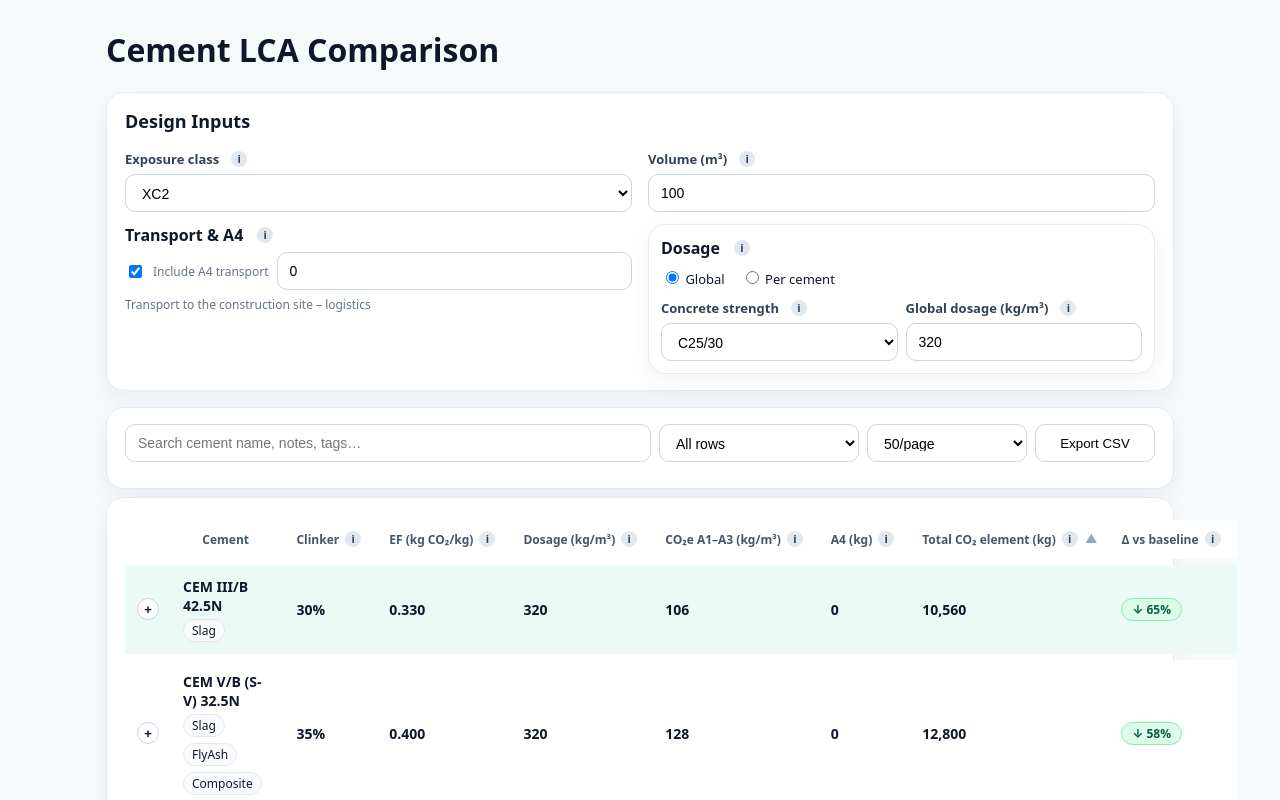
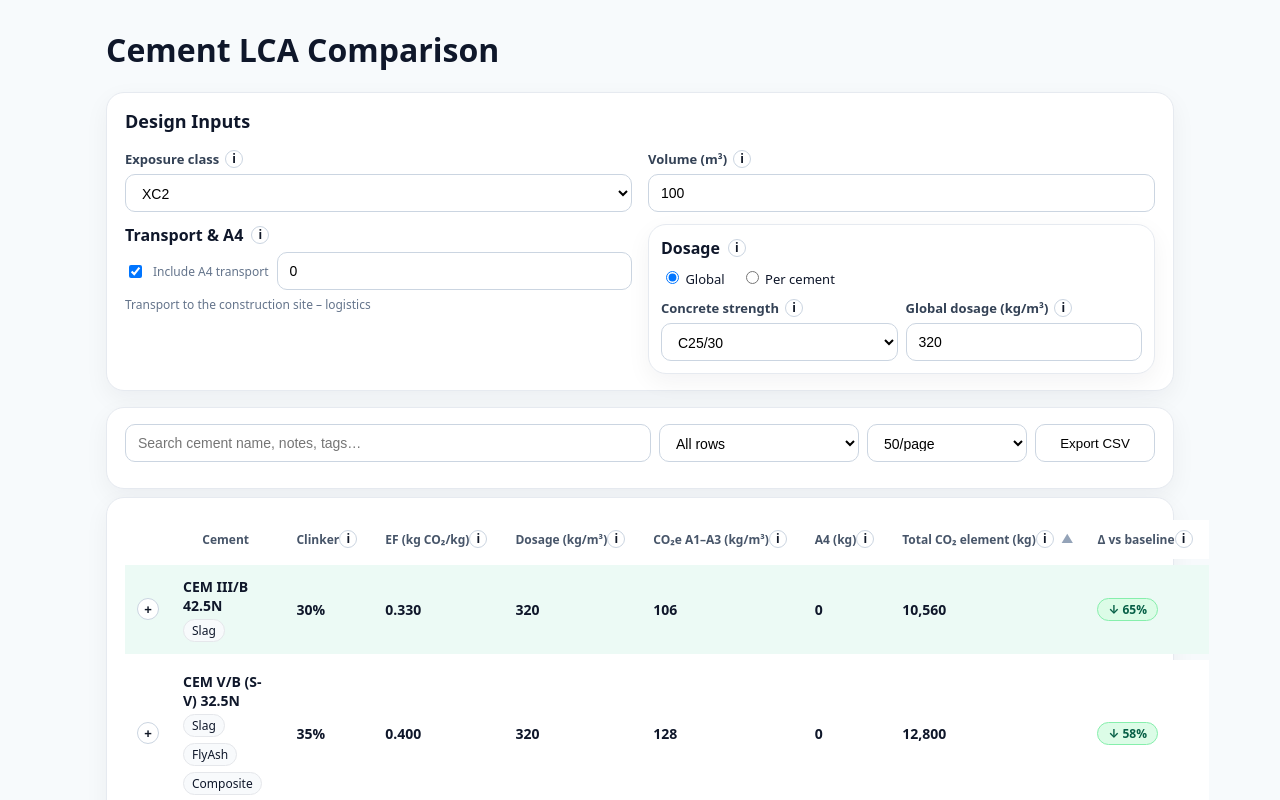
Before and after one commit to MarioSorgente/cement-lca, a Next.js app: page / in a window 1280 px wide. Shown: the top 800 px of the page. Built offline with nearby package versions, Linux system fonts and the light colour scheme.

Commit message:
Update Tooltip.tsx

```diff
--- a/components/Tooltip.tsx
+++ b/components/Tooltip.tsx
@@ -1,73 +1,74 @@
+// components/Tooltip.tsx
 import React, { useEffect, useRef, useState } from 'react'
 import { createPortal } from 'react-dom'
 
 type Props = {
   text: string
-  /** Use a portal so the tooltip can't be clipped by sticky headers/overflow (e.g., table headers) */
   portal?: boolean
+  children?: React.ReactNode
 }
 
-export default function Tooltip({ text, portal = false }: Props) {
+export default function Tooltip({ text, portal = false, children }: Props) {
   const [open, setOpen] = useState(false)
-
-  // ----- Inline (legacy) tooltip — uses your existing CSS classes -----
-  if (!portal) {
-    return (
-      <span
-        className="tooltip-wrapper"
-        onMouseEnter={() => setOpen(true)}
-        onMouseLeave={() => setOpen(false)}
-        onFocus={() => setOpen(true)}
-        onBlur={() => setOpen(false)}
-        aria-label={text}
-      >
-        <span className="tooltip-icon">i</span>
-        {open && <span className="tooltip-box tooltip-right">{text}</span>}
-      </span>
-    )
-  }
-
-  // ----- Portal tooltip (for table headers) -----
-  const triggerRef = useRef<HTMLSpanElement>(null)
-  const [mounted, setMounted] = useState(false)
-  const [pos, setPos] = useState<{ top: number; left: number } | null>(null)
-
-  useEffect(() => setMounted(true), [])
+  const [coords, setCoords] = useState<{x:number;y:number;width:number;height:number}>({x:0,y:0,width:0,height:0})
+  const ref = useRef<HTMLSpanElement | null>(null)
 
   useEffect(() => {
-    if (!open) return
-    const update = () => {
-      const el = triggerRef.current
-      if (!el) return
-      const r = el.getBoundingClientRect()
-      setPos({ top: r.top + r.height / 2, left: r.right + 8 })
-    }
-    update()
-    window.addEventListener('scroll', update, true)
-    window.addEventListener('resize', update)
-    return () => {
-      window.removeEventListener('scroll', update, true)
-      window.removeEventListener('resize', update)
-    }
+    if (!open || !ref.current) return
+    const rect = ref.current.getBoundingClientRect()
+    setCoords({ x: rect.left, y: rect.top, width: rect.width, height: rect.height })
   }, [open])
+
+  const Tip = (
+    <div
+      className="tip"
+      style={{
+        position: portal ? 'fixed' : 'absolute',
+        top: portal ? coords.y + coords.height + 8 : '100%',
+        left: portal ? Math.min(coords.x, window.innerWidth - 240) : 0,
+        zIndex: 1000,
+        maxWidth: 220,
+        background: '#111827',
+        color: 'white',
+        padding: '6px 8px',
+        borderRadius: 6,
+        fontSize: 12,
+        boxShadow: '0 6px 16px rgba(0,0,0,.18)',
+        pointerEvents: 'none',
+        transform: portal ? undefined : 'translateY(8px)',
+        whiteSpace: 'normal',
+      }}
+      role="tooltip"
+    >
+      {text}
+    </div>
+  )
 
   return (
     <span
-      ref={triggerRef}
-      className="tooltip-trigger"
+      ref={ref}
+      className="tip-anchor"
       onMouseEnter={() => setOpen(true)}
       onMouseLeave={() => setOpen(false)}
-      onFocus={() => setOpen(true)}
-      onBlur={() => setOpen(false)}
-      aria-label={text}
+      style={{ position: 'relative', display: 'inline-flex', alignItems:'center' }}
     >
-      <span className="tooltip-icon">i</span>
-      {mounted && open && pos && createPortal(
-        <div className="tooltip-portal" style={{ top: pos.top, left: pos.left }}>
-          {text}
-        </div>,
-        document.body
+      {children ?? (
+        <span
+          aria-label="Help"
+          style={{
+            display:'inline-flex',
+            width:18, height:18,
+            borderRadius:999,
+            border:'1px solid #cbd5e1',
+            color:'#111827', background:'#fff',
+            alignItems:'center', justifyContent:'center',
+            lineHeight:1, fontSize:12, fontWeight:700
+          }}
+        >
+          i
+        </span>
       )}
+      {open && (portal ? createPortal(Tip, document.body) : Tip)}
     </span>
   )
 }
```
